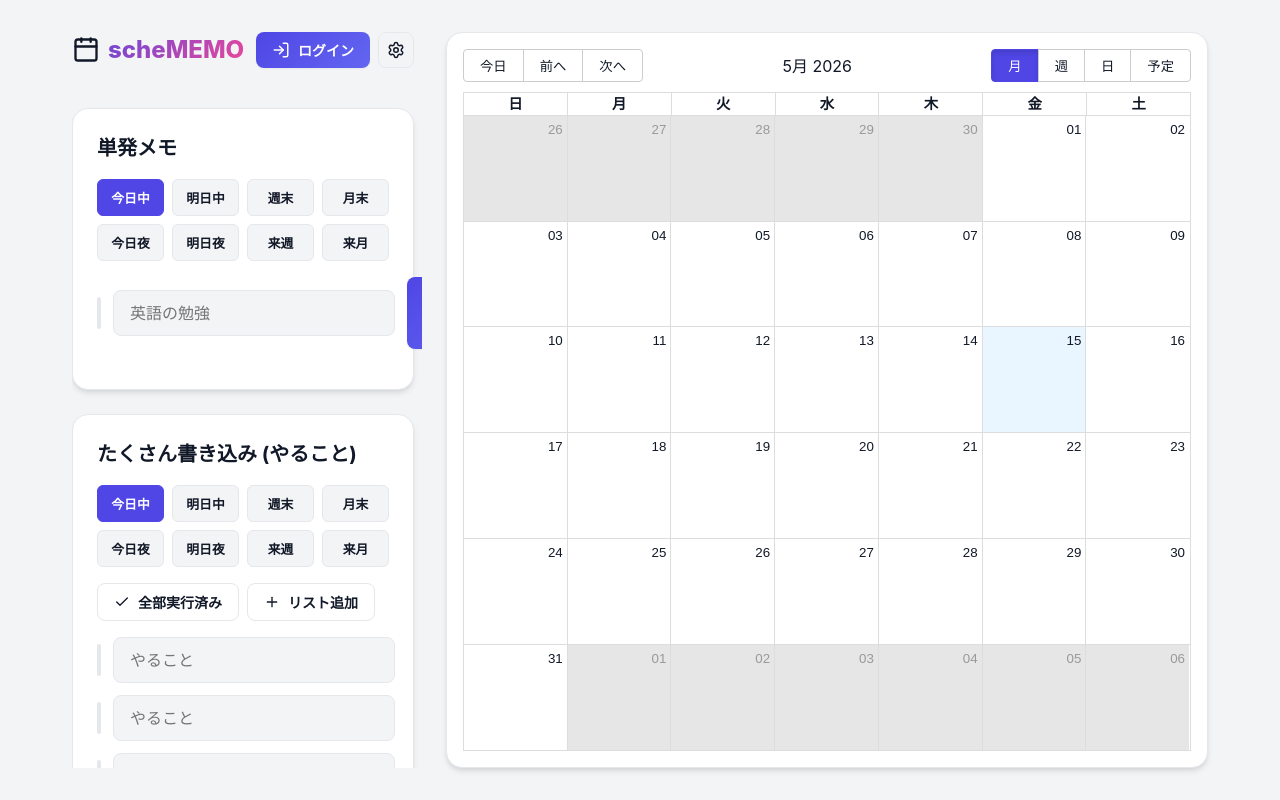
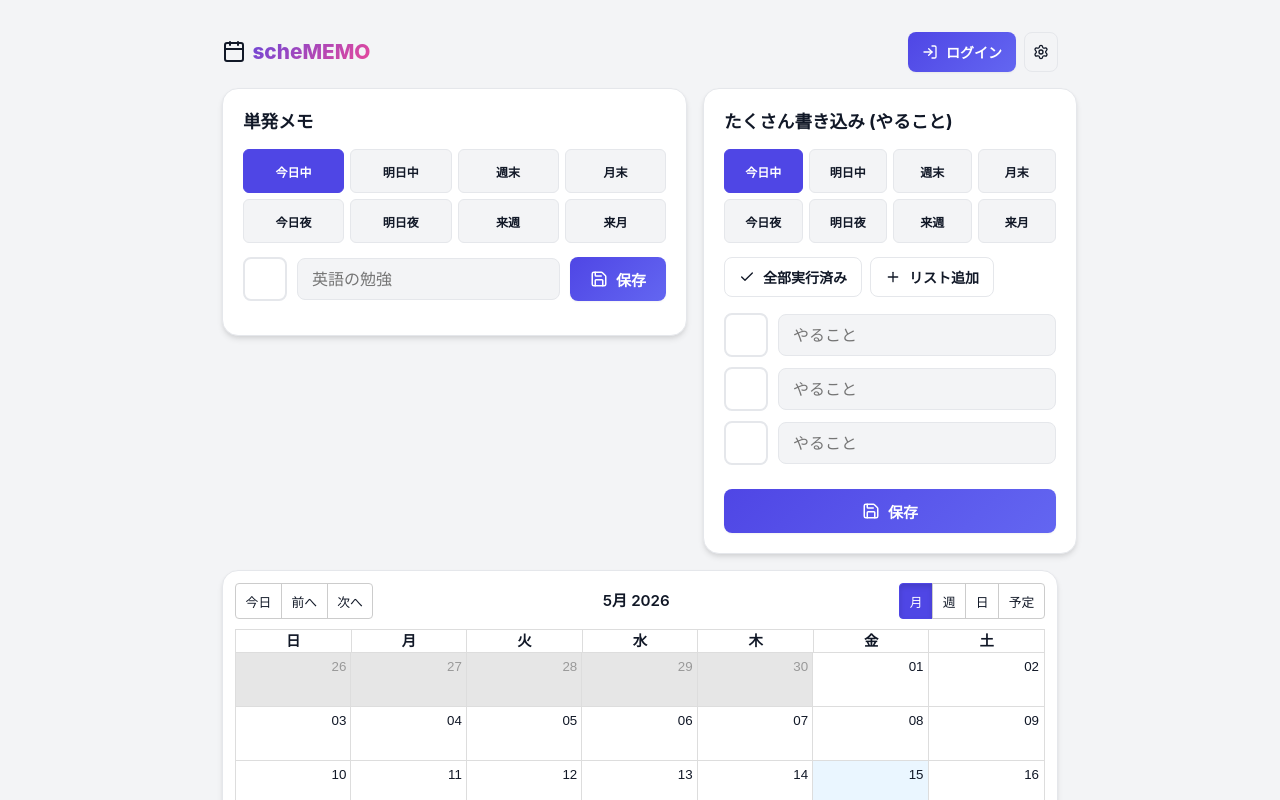
Before and after one commit to itokenlaw-rgb/scheMEMO, a React (Vite) app: page / in a window 1280 px wide. Shown: the top 800 px of the page. Built offline with nearby package versions, Linux system fonts and the light colour scheme.

Commit message:
Fix typescript errors and import

```diff
--- a/src/App.tsx
+++ b/src/App.tsx
@@ -26,7 +26,7 @@ function App() {
   const logout = () => {
     setAccessToken(null);
     localStorage.removeItem('google_access_token');
-    setEvents(getMockEvents()); // Revert to mock on logout
+    setEvents(getMockEvents());
   };
 
   useEffect(() => {
@@ -47,7 +47,7 @@ function App() {
     } catch (error) {
       console.error("Failed to fetch events", error);
       if ((error as any).message?.includes('401')) {
-        logout(); // Token expired
+        logout();
       }
     } finally {
       setIsLoading(false);
@@ -159,33 +159,33 @@ function App() {
 
   return (
     <div className="app-container">
-      <div className="left-panel">
       <header className="app-header">
         <div className="app-logo">
-            <CalendarIcon size={28} />
+          <CalendarIcon size={24} />
           scheMEMO
         </div>
         <div style={{ display: 'flex', gap: '0.5rem' }}>
           {accessToken ? (
             <>
               <button className="btn btn-outline btn-sm" onClick={refreshEvents} title="更新" style={{ padding: '0.5rem' }}>
-                  <RefreshCw size={18} className={isLoading ? 'spin' : ''} />
+                <RefreshCw size={16} className={isLoading ? 'spin' : ''} />
               </button>
               <button className="btn btn-outline btn-sm" onClick={logout} title="ログアウト" style={{ padding: '0.5rem' }}>
-                  <LogOut size={18} />
+                <LogOut size={16} />
               </button>
             </>
           ) : (
             <button className="btn btn-primary btn-sm" onClick={() => login()} title="Googleログイン">
-                <LogIn size={18} /> ログイン
+              <LogIn size={16} /> ログイン
             </button>
           )}
           <button className="btn btn-outline btn-sm" style={{ padding: '0.5rem' }}>
-              <Settings size={18} />
+            <Settings size={16} />
           </button>
         </div>
       </header>
 
+      <div className="editors-section">
         <SingleEditor onSave={handleSaveSingle} />
 
         <BatchEditor
@@ -196,7 +196,7 @@ function App() {
         />
       </div>
 
-      <div className="right-panel">
+      <div className="calendar-section">
         <CalendarView
           events={events}
           onSelectEvent={handleSelectEvent}
--- a/src/index.css
+++ b/src/index.css
@@ -1,21 +1,21 @@
 :root {
-  --primary: #4F46E5; /* Indigo 600 */
+  --primary: #4F46E5;
   --primary-hover: #4338CA;
   --primary-light: #E0E7FF;
-  --secondary: #10B981; /* Emerald 500 */
+  --secondary: #10B981;
   --secondary-hover: #059669;
   --secondary-light: #D1FAE5;
-  --accent: #F59E0B; /* Amber 500 */
+  --accent: #F59E0B;
   --accent-hover: #D97706;
-  --danger: #EF4444; /* Red 500 */
+  --danger: #EF4444;
   --danger-hover: #DC2626;
   --danger-light: #FEE2E2;
-  --background: #F3F4F6; /* Gray 100 */
+  --background: #F3F4F6;
   --surface: #FFFFFF;
   --surface-hover: #F9FAFB;
-  --text-main: #111827; /* Gray 900 */
-  --text-muted: #6B7280; /* Gray 500 */
-  --border: #E5E7EB; /* Gray 200 */
+  --text-main: #111827;
+  --text-muted: #6B7280;
+  --border: #E5E7EB;
   --radius-sm: 0.375rem;
   --radius-md: 0.5rem;
   --radius-lg: 0.75rem;
@@ -53,70 +53,99 @@ body {
   color: var(--text-main);
   line-height: 1.5;
   -webkit-font-smoothing: antialiased;
+  /* Prevent horizontal scroll on mobile */
+  overflow-x: hidden;
 }
 
-/* App Container */
+/* =====================
+   App Container - Mobile First (single column)
+   ===================== */
 .app-container {
   display: flex;
   flex-direction: column;
   min-height: 100vh;
-  max-width: 1200px;
+  width: 100%;
+  max-width: 480px;       /* iPhone max width */
   margin: 0 auto;
-  padding: 1rem;
-  gap: 1.5rem;
+  padding: 0.75rem;
+  gap: 1rem;
+  padding-bottom: 2rem;   /* extra bottom breathing room */
 }
 
+/* Header always at top, full width */
+.app-header {
+  display: flex;
+  align-items: center;
+  justify-content: space-between;
+  width: 100%;
+}
+
+/* Editors stacked vertically */
+.editors-section {
+  display: flex;
+  flex-direction: column;
+  gap: 1rem;
+  width: 100%;
+}
+
+/* Calendar at the bottom */
+.calendar-section {
+  width: 100%;
+}
+
+/* =====================
+   Desktop: side-by-side if screen is wide enough
+   ===================== */
 @media (min-width: 1024px) {
   .app-container {
-    flex-direction: row;
-    height: 100vh;
+    flex-direction: column;
+    max-width: 900px;
     padding: 2rem;
-    overflow: hidden;
+    height: auto;
+    min-height: 100vh;
   }
 
-  .left-panel {
-    flex: 0 0 350px;
-    display: flex;
-    flex-direction: column;
-    gap: 1.5rem;
-    overflow-y: auto;
-    padding-right: 0.5rem;
+  .editors-section {
+    flex-direction: row;
+    align-items: flex-start;
   }
 
-  .right-panel {
+  .editors-section > * {
     flex: 1;
-    display: flex;
-    flex-direction: column;
-    min-width: 0;
   }
 }
 
-/* Glassmorphism Cards */
+/* =====================
+   Glassmorphism Cards
+   ===================== */
 .card {
   background: var(--surface);
   border-radius: var(--radius-xl);
   box-shadow: var(--shadow-md);
-  padding: 1.5rem;
+  padding: 1.25rem;
   border: 1px solid var(--border);
   transition: var(--transition);
+  width: 100%;
 }
 
 .card-title {
-  font-size: 1.25rem;
+  font-size: 1.1rem;
   font-weight: 700;
-  margin-bottom: 1rem;
+  margin-bottom: 0.875rem;
   color: var(--text-main);
   display: flex;
   align-items: center;
   gap: 0.5rem;
 }
 
-/* Forms and Inputs */
+/* =====================
+   Forms and Inputs
+   ===================== */
 .input-group {
   display: flex;
   align-items: center;
-  gap: 0.75rem;
-  margin-bottom: 1rem;
+  gap: 0.625rem;
+  margin-bottom: 0.875rem;
 }
 
 .checkbox-btn {
@@ -125,12 +154,16 @@ body {
   color: var(--text-muted);
   width: 2rem;
   height: 2rem;
+  flex-shrink: 0;
   border-radius: var(--radius-md);
   display: flex;
   align-items: center;
   justify-content: center;
   cursor: pointer;
   transition: var(--transition);
+  /* Touch-friendly tap target */
+  min-width: 44px;
+  min-height: 44px;
 }
 
 .checkbox-btn:hover {
@@ -149,12 +182,13 @@ body {
   background: var(--background);
   border: 1px solid var(--border);
   border-radius: var(--radius-md);
-  padding: 0.75rem 1rem;
-  font-size: 1rem;
+  padding: 0.625rem 0.875rem;
+  font-size: 1rem;           /* Prevents iOS zoom on focus */
   color: var(--text-main);
   transition: var(--transition);
   outline: none;
   font-family: inherit;
+  min-width: 0;
 }
 
 .text-input:focus {
@@ -164,12 +198,12 @@ body {
 
 .textarea {
   width: 100%;
-  min-height: 120px;
+  min-height: 100px;
   background: var(--background);
   border: 1px solid var(--border);
   border-radius: var(--radius-md);
-  padding: 0.75rem 1rem;
-  font-size: 1rem;
+  padding: 0.625rem 0.875rem;
+  font-size: 1rem;           /* Prevents iOS zoom on focus */
   color: var(--text-main);
   transition: var(--transition);
   outline: none;
@@ -182,25 +216,28 @@ body {
   box-shadow: 0 0 0 3px var(--primary-light);
 }
 
-/* Grid of Buttons */
+/* =====================
+   Time Grid
+   ===================== */
 .time-grid {
   display: grid;
   grid-template-columns: repeat(4, 1fr);
-  gap: 0.5rem;
-  margin-bottom: 1rem;
+  gap: 0.375rem;
+  margin-bottom: 0.875rem;
 }
 
 .time-btn {
   background: var(--background);
   border: 1px solid var(--border);
   border-radius: var(--radius-sm);
-  padding: 0.5rem;
-  font-size: 0.8rem;
+  padding: 0.5rem 0.25rem;
+  font-size: 0.75rem;
   font-weight: 600;
   color: var(--text-main);
   cursor: pointer;
   transition: var(--transition);
   text-align: center;
+  min-height: 44px;          /* Touch-friendly */
 }
 
 .time-btn:hover {
@@ -215,20 +252,23 @@ body {
   border-color: var(--primary);
 }
 
-/* Primary Buttons */
+/* =====================
+   Buttons
+   ===================== */
 .btn {
   display: inline-flex;
   align-items: center;
   justify-content: center;
   gap: 0.5rem;
-  padding: 0.75rem 1.5rem;
+  padding: 0.625rem 1.25rem;
   border-radius: var(--radius-md);
-  font-size: 1rem;
+  font-size: 0.9375rem;
   font-weight: 600;
   cursor: pointer;
   transition: var(--transition);
   border: none;
   outline: none;
+  min-height: 44px;          /* Touch-friendly */
 }
 
 .btn-primary {
@@ -278,31 +318,44 @@ body {
 }
 
 .btn-sm {
-  padding: 0.5rem 1rem;
+  padding: 0.5rem 0.875rem;
   font-size: 0.875rem;
+  min-height: 40px;
 }
 
-/* Batch Editor List */
+/* =====================
+   Batch Editor List
+   ===================== */
 .batch-list {
   display: flex;
   flex-direction: column;
-  gap: 0.75rem;
-  margin-bottom: 1rem;
+  gap: 0.625rem;
+  margin-bottom: 0.875rem;
 }
 
-/* Calendar Overrides */
+/* =====================
+   Calendar Overrides
+   ===================== */
 .rbc-calendar {
-  height: 100% !important;
-  min-height: 500px;
+  height: 420px !important;   /* Fixed height for mobile calendar */
   background: var(--surface);
   border-radius: var(--radius-xl);
-  padding: 1rem;
+  padding: 0.75rem;
   box-shadow: var(--shadow-md);
   border: 1px solid var(--border);
 }
 
+.rbc-toolbar {
+  flex-wrap: wrap;
+  gap: 0.25rem;
+  margin-bottom: 0.5rem;
+}
+
 .rbc-toolbar button {
   color: var(--text-main) !important;
+  font-size: 0.8rem !important;
+  padding: 0.3rem 0.6rem !important;
+  min-height: 36px;
 }
 
 .rbc-toolbar button.rbc-active {
@@ -311,9 +364,15 @@ body {
   border-color: var(--primary) !important;
 }
 
+.rbc-toolbar-label {
+  font-size: 0.95rem !important;
+  font-weight: 600;
+}
+
 .rbc-event {
   background-color: var(--primary) !important;
   border-radius: 4px !important;
+  font-size: 0.75rem !important;
 }
 
 .rbc-event.checked {
@@ -326,25 +385,23 @@ body {
   background-color: var(--accent) !important;
 }
 
-/* Header */
-.app-header {
-  display: flex;
-  align-items: center;
-  justify-content: space-between;
-  margin-bottom: 1rem;
-}
-
+/* =====================
+   App Logo
+   ===================== */
 .app-logo {
   display: flex;
   align-items: center;
-  gap: 0.5rem;
-  font-size: 1.5rem;
+  gap: 0.4rem;
+  font-size: 1.3rem;
   font-weight: 800;
   background: linear-gradient(135deg, var(--primary), #ec4899);
   -webkit-background-clip: text;
   -webkit-text-fill-color: transparent;
 }
 
+/* =====================
+   Animations
+   ===================== */
 @keyframes spin {
   from { transform: rotate(0deg); }
   to { transform: rotate(360deg); }
```
Also changed, not shown: 1 other file (tests, documents, lock files or other folders). Lines whose indentation alone changed are shown as unchanged.
